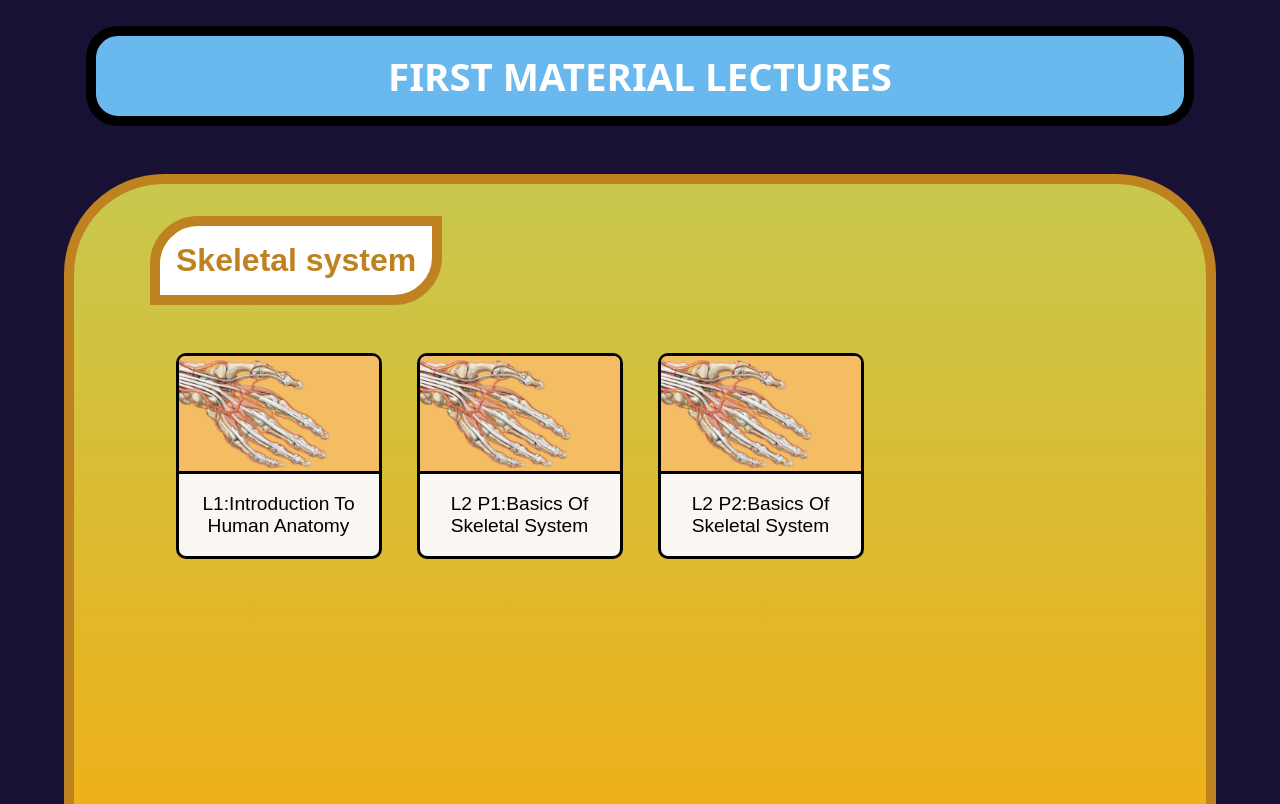
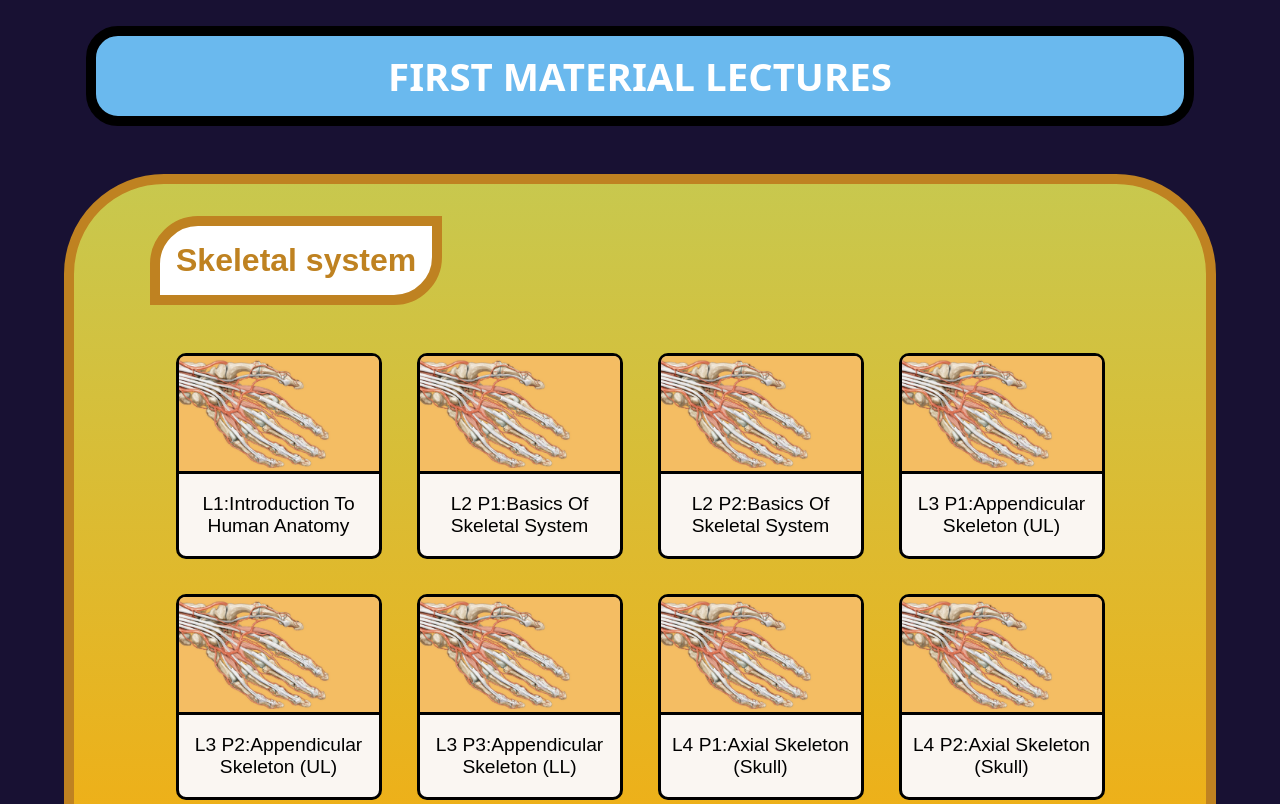
Before and after one commit to TisTis0004/Hatahet-Anatomy-2025, a plain HTML site: page videos_first.html in a window 1280 px wide. Shown: the top 804 px of the page. Drawn offline with Linux system fonts and the light colour scheme; a web font is replaced by a local one.

Commit message:
Fix first video card | upload L3 and L4

```diff
--- a/videos_first.html
+++ b/videos_first.html
@@ -53,25 +53,45 @@
           <img src="assets/Skeletal cover.jpg" width="200px" height alt="" />
           <p>l2 p2:Basics of Skeletal System</p>
         </a>
-        <a style="visibility: hidden" target="_blank" href="" class="card">
+        <a
+          target="_blank"
+          href="https://youtu.be/gB1O93VfsQo?si=tkW_eDaseoVYv1Hk"
+          class="card"
+        >
           <img src="assets/Skeletal cover.jpg" width="200px" height alt="" />
           <p>l3 p1:Appendicular Skeleton (UL)</p>
         </a>
-        <a style="visibility: hidden" target="_blank" href="" class="card">
+        <a
+          target="_blank"
+          href="https://youtu.be/oGoWjP5I-7w?si=NPL54hVp7WQJFrgj"
+          class="card"
+        >
           <img src="assets/Skeletal cover.jpg" width="200px" height alt="" />
-          <p>l3 p2:Appendicular Skeleton (LL)</p>
+          <p>l3 p2:Appendicular Skeleton (UL)</p>
         </a>
-        <a style="visibility: hidden" target="_blank" href="" class="card">
+        <a
+          target="_blank"
+          href="https://youtu.be/i7joaFdyC9M?si=LEuWk-6avQXn3g1j"
+          class="card"
+        >
           <img src="assets/Skeletal cover.jpg" width="200px" height alt="" />
-          <p>l4 p1:The Skull</p>
+          <p>l3 p3:Appendicular Skeleton (LL)</p>
         </a>
-        <a style="visibility: hidden" target="_blank" href="" class="card">
+        <a
+          target="_blank"
+          href="https://youtu.be/4xRHYuYKH8w?si=ZAiMO1hBzd7ICm0u"
+          class="card"
+        >
           <img src="assets/Skeletal cover.jpg" width="200px" height alt="" />
-          <p>l4 p2:Structure of The Skull</p>
+          <p>l4 p1:Axial Skeleton (Skull)</p>
         </a>
-        <a style="visibility: hidden" target="_blank" href="" class="card">
+        <a
+          target="_blank"
+          href="https://youtu.be/BFeexJ6ObAU?si=-5EOVKyPf4fQxIxF"
+          class="card"
+        >
           <img src="assets/Skeletal cover.jpg" width="200px" height alt="" />
-          <p>l5:Vertebral column & Thoracic cage</p>
+          <p>l4 p2:Axial Skeleton (Skull)</p>
         </a>
         <a style="visibility: hidden" target="_blank" href="" class="card">
           <img src="assets/Skeletal cover.jpg" width="200px" height alt="" />
```
Also changed, not shown: index.html (+3 -3 lines), main.css (+15 -0 lines), sheets_first.html (+14 -6 lines), 2 other files.
